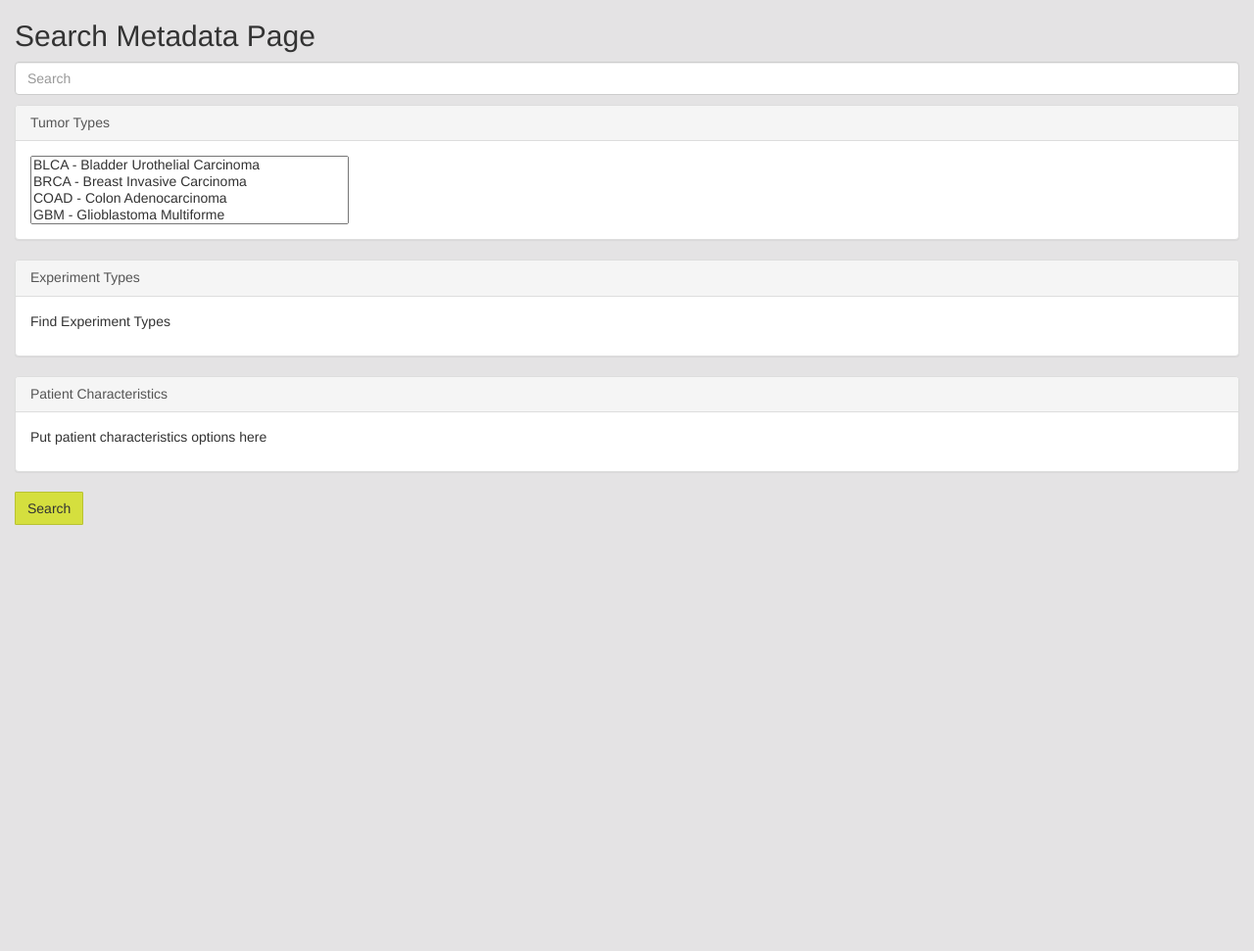
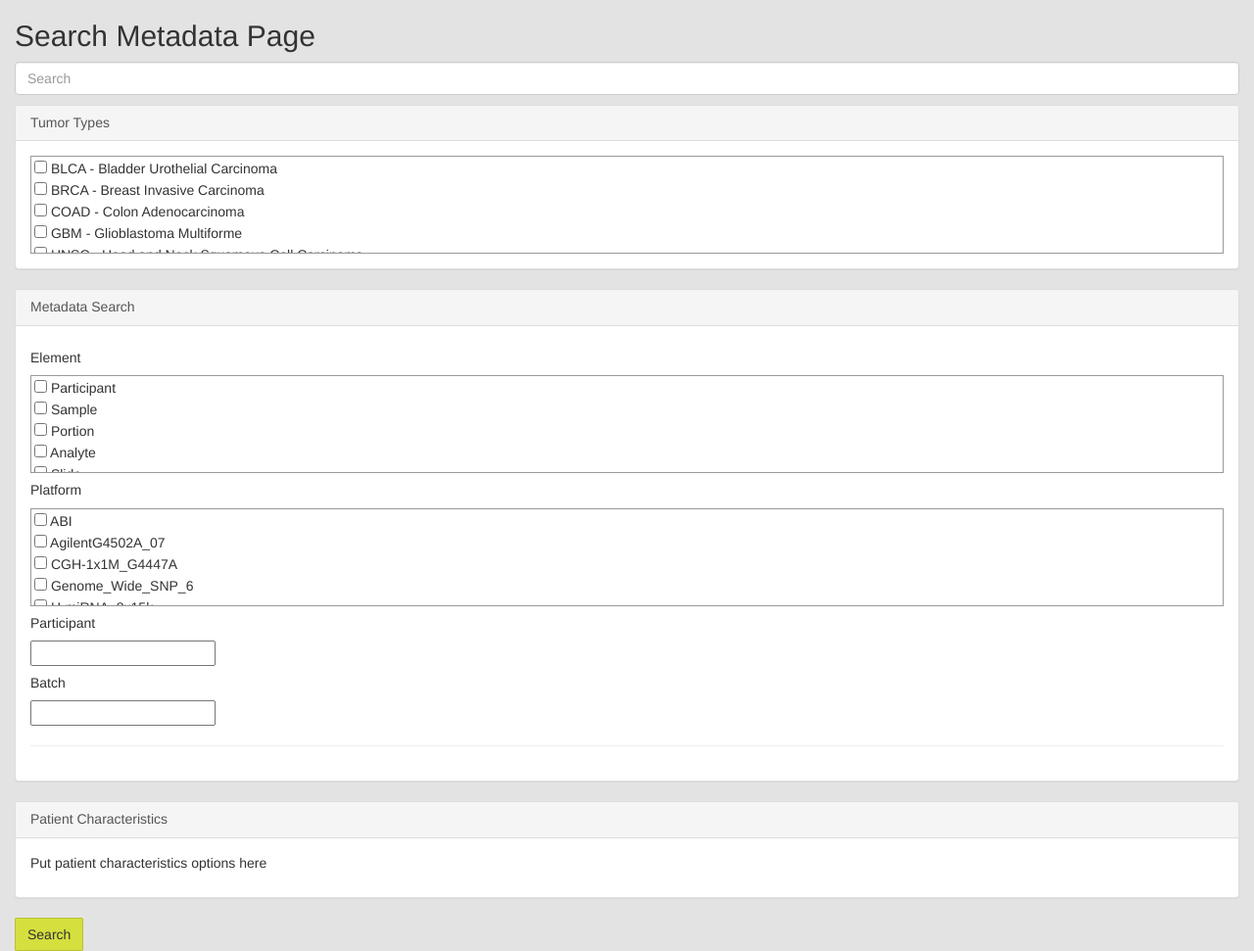
Before and after one commit to phyllers/GAE_Django17, a Django app: page /search/ in a window 1280 px wide. Shown: the part 52-1023 px from the top of the page at 98% size. Before the commit the page ends 588 px from the top, so only its background shows below. Run offline with Django 3.2, Linux system fonts and the light colour scheme; some libraries are stand-ins or nearby versions.

Commit message:
updated search page, last commit to master before branching

```diff
--- a/sass/reset.sass
+++ b/sass/reset.sass
@@ -1,3 +1,6 @@
 html, body, ul, ol
     margin: 0px
     padding: 0px
+
+ul, ol
+    list-style: none
--- a/sass/search.sass
+++ b/sass/search.sass
@@ -13,6 +13,16 @@
     a:hover
         text-decoration: none
 
+.search-checkbox-list
+    border: 1px #999999 solid
+    height: 100px
+    overflow-y: scroll
+    padding: 0px 3px
+    width: auto
+    label
+        font-weight: normal
+        margin: 0px
+
 .result-item
     .result-selector
         float: left
--- a/static/css/main.css
+++ b/static/css/main.css
@@ -1,6 +1,9 @@
 html, body, ul, ol {
   margin: 0px;
   padding: 0px; }
+
+ul, ol {
+  list-style: none; }
 
 /********************************************
  * Main General Styles
@@ -165,6 +168,16 @@ nav {
   .panel-heading a:hover {
     text-decoration: none; }
 
+.search-checkbox-list {
+  border: 1px #999999 solid;
+  height: 100px;
+  overflow-y: scroll;
+  padding: 0px 3px;
+  width: auto; }
+  .search-checkbox-list label {
+    font-weight: normal;
+    margin: 0px; }
+
 .result-item .result-selector {
   float: left;
   margin: 12px 10px 10px 10px;
--- a/templates/testapp/search.html
+++ b/templates/testapp/search.html
@@ -23,11 +23,17 @@
 
         <div id="collapseOne" class="panel-collapse collapse in">
             <div class="panel-body">
-                <select multiple="true">
+
+                <ul class="search-checkbox-list">
                     {% for type in tumor_types %}
-                        <option value="{{ type.id }}">{{ type.id }} - {{ type.label }}</option>
+                        <li>
+                            <label for="tumor-{{ type.id }}">
+                                <input type="checkbox" name="tumor-{{ type.id }}" id="tumor-{{ type.id }}" >
+                                {{ type.id }} - {{ type.label }}
+                            </label>
+                        </li>
                     {% endfor %}
-                </select>
+                </ul>
             </div>
         </div>
     </div>
@@ -35,13 +41,45 @@
         <div class="panel-heading">
             <h5>
                 <a data-toggle="collapse" data-parent="#search-accordion" href="#collapseTwo">
-                    Experiment Types
+                    Metadata Search
                 </a>
             </h5>
         </div>
         <div id="collapseTwo" class="panel-collapse collapse in">
             <div class="panel-body">
-                <p>Find Experiment Types</p>
+                <h5>Element</h5>
+                <ul class="search-checkbox-list">
+                    {% for e in elements %}
+                        <li>
+                            <label for="element-{{ e.id }}">
+                                <input type="checkbox" name="element-{{ e.id }}" id="element-{{ e.id }}" >
+                                {{ e.label }}
+                            </label>
+                        </li>
+                    {% endfor %}
+                </ul>
+
+                <h5>Platform</h5>
+                <ul class="search-checkbox-list">
+                    {% for e in platforms %}
+                        <li>
+                            <label for="platform-{{ e.id }}">
+                                <input type="checkbox" name="platform-{{ e.id }}" id="platform-{{ e.id }}" >
+                                {{ e.label }}
+                            </label>
+                        </li>
+                    {% endfor %}
+                </ul>
+
+                <h5>Participant</h5>
+                <input type="textbox" name="participant" id="participant">
+
+                <h5>Batch</h5>
+                <input type="textbox" name="batch" id="batch">
+
+                <hr>
+
+
             </div>
         </div>
     </div>
--- a/testapp/views.py
+++ b/testapp/views.py
@@ -121,8 +121,35 @@ def search(request):
                    {'id': 'READ', 'label': 'Rectum Adenocarcinoma'},
                    {'id': 'UCEC', 'label': 'Uterine Corpus Endometrial Carcinoma'}]
 
+    elements = [{'id': 1, 'label': 'Participant'},
+                {'id': 2, 'label': 'Sample'},
+                {'id': 3, 'label': 'Portion'},
+                {'id': 4, 'label': 'Analyte'},
+                {'id': 5, 'label': 'Slide'},
+                {'id': 6, 'label': 'Aliquot'},
+                {'id': 7, 'label': '(Radiation)'},
+                {'id': 8, 'label': '(Drug)'},
+                {'id': 9, 'label': '(Examination)'},
+                {'id': 10, 'label': '(Surgery)'},
+                {'id': 11, 'label': 'Shipped Portion'}]
+
+    platforms = [{'id': 1, 'label': 'ABI'},
+                 {'id': 2, 'label': 'AgilentG4502A_07'},
+                 {'id': 3, 'label': 'CGH-1x1M_G4447A'},
+                 {'id': 4, 'label': 'Genome_Wide_SNP_6'},
+                 {'id': 5, 'label': 'H-miRNA_8x15k'},
+                 {'id': 6, 'label': 'HG-CGH-244A'},
+                 {'id': 7, 'label': 'HG-U133_Plus_2'},
+                 {'id': 8, 'label': 'HT_HG_U133A'},
+                 {'id': 9, 'label': 'Human1MDuo'},
+                 {'id': 10, 'label': 'HumanMethylation27'},
+                 {'id': 11, 'label': 'IlluminaDNAMethylation_OMA002_CPI'}]
+
+
     return render(request, 'testapp/search.html', {'request': request,
-                                                   'tumor_types': tumor_types})
+                                                   'tumor_types': tumor_types,
+                                                   'elements': elements,
+                                                   'platforms': platforms})
 
 def search_results(request):
     fake_data = []
```
Also changed, not shown: 1 other file.
